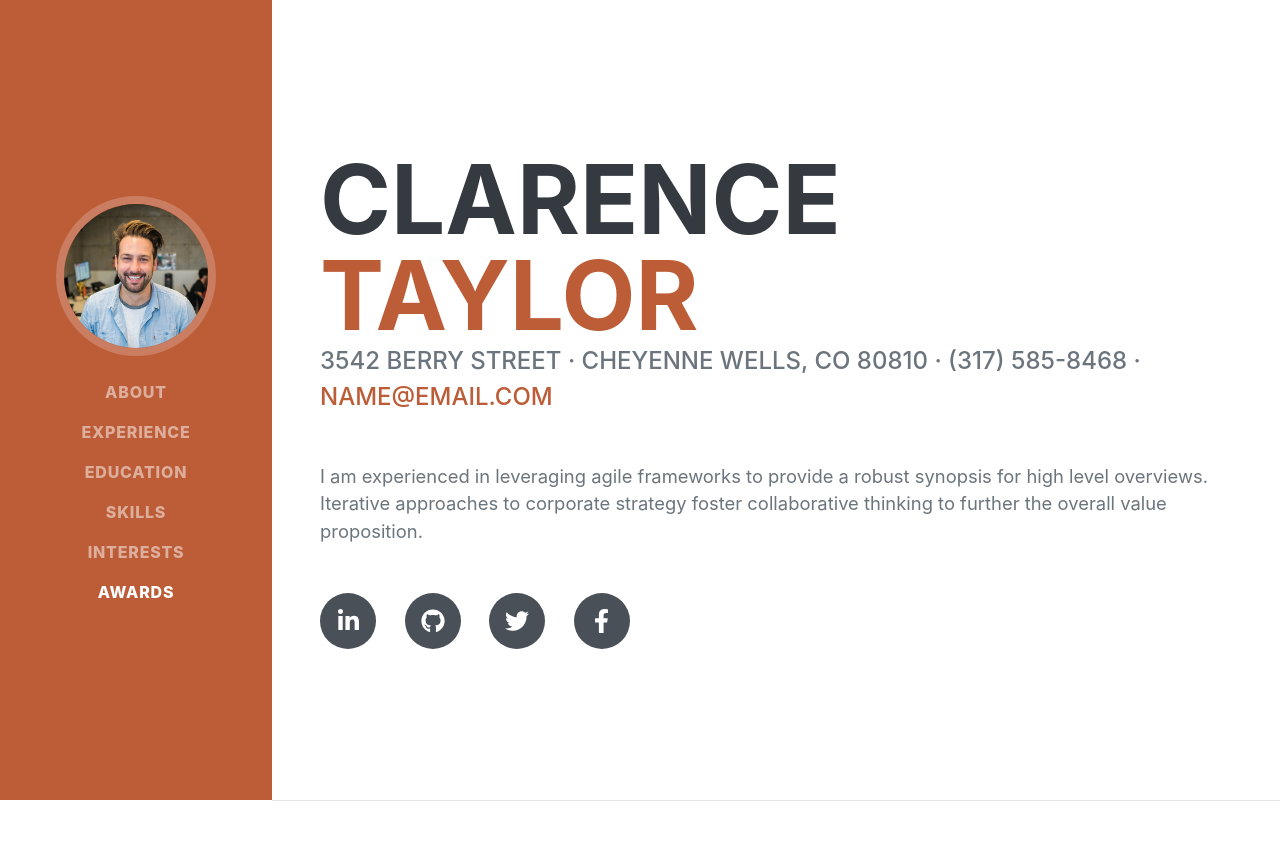
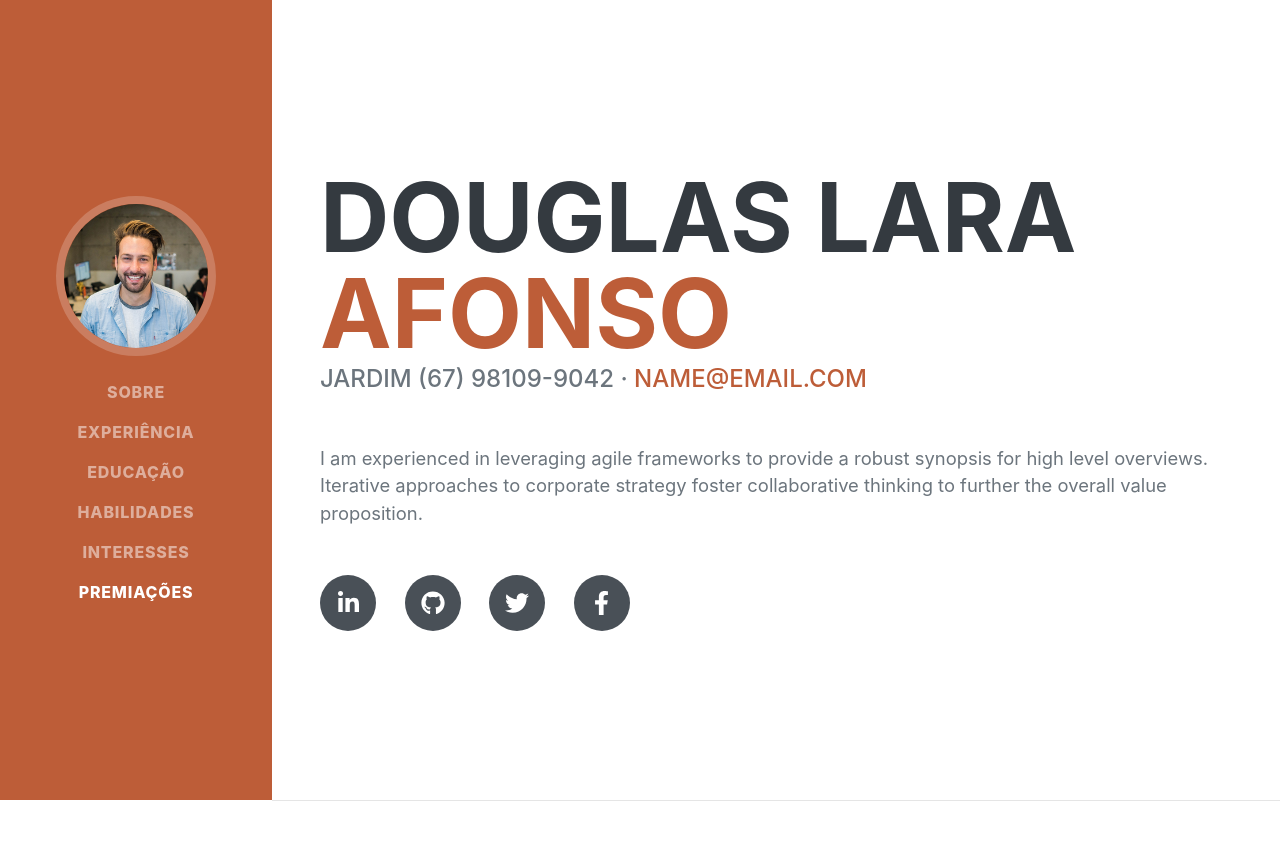
Before and after one commit to larafdouglas/pythonanywhere, a Flask app: page /teste in a window 1280 px wide. Shown: the top 848 px of the page. Run offline with Flask 2, Linux system fonts and the light colour scheme; some libraries are stand-ins or nearby versions; some web fonts are replaced.

Commit message:
adsfsaddflsll

```diff
--- a/templates/index.html
+++ b/templates/index.html
@@ -5,7 +5,7 @@
         <meta name="viewport" content="width=device-width, initial-scale=1, shrink-to-fit=no" />
         <meta name="description" content="" />
         <meta name="author" content="" />
-        <title>Resume - Start Bootstrap Theme</title>
+        <title>Douglas Lara Afonso - Engenheiro Civil</title>
         <link rel="icon" type="image/x-icon" href="assets/img/favicon.ico" />
         <!-- Font Awesome icons (free version)-->
         <script src="https://use.fontawesome.com/releases/v5.13.0/js/all.js" crossorigin="anonymous"></script>
@@ -20,18 +20,18 @@
         <!-- Navigation-->
         <nav class="navbar navbar-expand-lg navbar-dark bg-primary fixed-top" id="sideNav">
             <a class="navbar-brand js-scroll-trigger" href="#page-top">
-                <span class="d-block d-lg-none">Clarence Taylor</span>
+                <span class="d-block d-lg-none">Douglas Lara Afonso</span>
                 <span class="d-none d-lg-block"><img class="img-fluid img-profile rounded-circle mx-auto mb-2" src="assets/img/profile.jpg" alt="" /></span>
             </a>
             <button class="navbar-toggler" type="button" data-toggle="collapse" data-target="#navbarSupportedContent" aria-controls="navbarSupportedContent" aria-expanded="false" aria-label="Toggle navigation"><span class="navbar-toggler-icon"></span></button>
             <div class="collapse navbar-collapse" id="navbarSupportedContent">
                 <ul class="navbar-nav">
-                    <li class="nav-item"><a class="nav-link js-scroll-trigger" href="#about">About</a></li>
-                    <li class="nav-item"><a class="nav-link js-scroll-trigger" href="#experience">Experience</a></li>
-                    <li class="nav-item"><a class="nav-link js-scroll-trigger" href="#education">Education</a></li>
-                    <li class="nav-item"><a class="nav-link js-scroll-trigger" href="#skills">Skills</a></li>
-                    <li class="nav-item"><a class="nav-link js-scroll-trigger" href="#interests">Interests</a></li>
-                    <li class="nav-item"><a class="nav-link js-scroll-trigger" href="#awards">Awards</a></li>
+                    <li class="nav-item"><a class="nav-link js-scroll-trigger" href="#about">Sobre</a></li>
+                    <li class="nav-item"><a class="nav-link js-scroll-trigger" href="#experience">Experiência</a></li>
+                    <li class="nav-item"><a class="nav-link js-scroll-trigger" href="#education">Educação</a></li>
+                    <li class="nav-item"><a class="nav-link js-scroll-trigger" href="#skills">Habilidades</a></li>
+                    <li class="nav-item"><a class="nav-link js-scroll-trigger" href="#interests">Interesses</a></li>
+                    <li class="nav-item"><a class="nav-link js-scroll-trigger" href="#awards">Premiações</a></li>
                 </ul>
             </div>
         </nav>
@@ -41,11 +41,11 @@
             <section class="resume-section" id="about">
                 <div class="resume-section-content">
                     <h1 class="mb-0">
-                        Clarence
-                        <span class="text-primary">Taylor</span>
+                        Douglas Lara
+                        <span class="text-primary">Afonso</span>
                     </h1>
                     <div class="subheading mb-5">
-                        3542 Berry Street · Cheyenne Wells, CO 80810 · (317) 585-8468 ·
+                        Jardim (67) 98109-9042 ·
                         <a href="mailto:name@email.com">name@email.com</a>
                     </div>
                     <p class="lead mb-5">I am experienced in leveraging agile frameworks to provide a robust synopsis for high level overviews. Iterative approaches to corporate strategy foster collaborative thinking to further the overall value proposition.</p>
```
